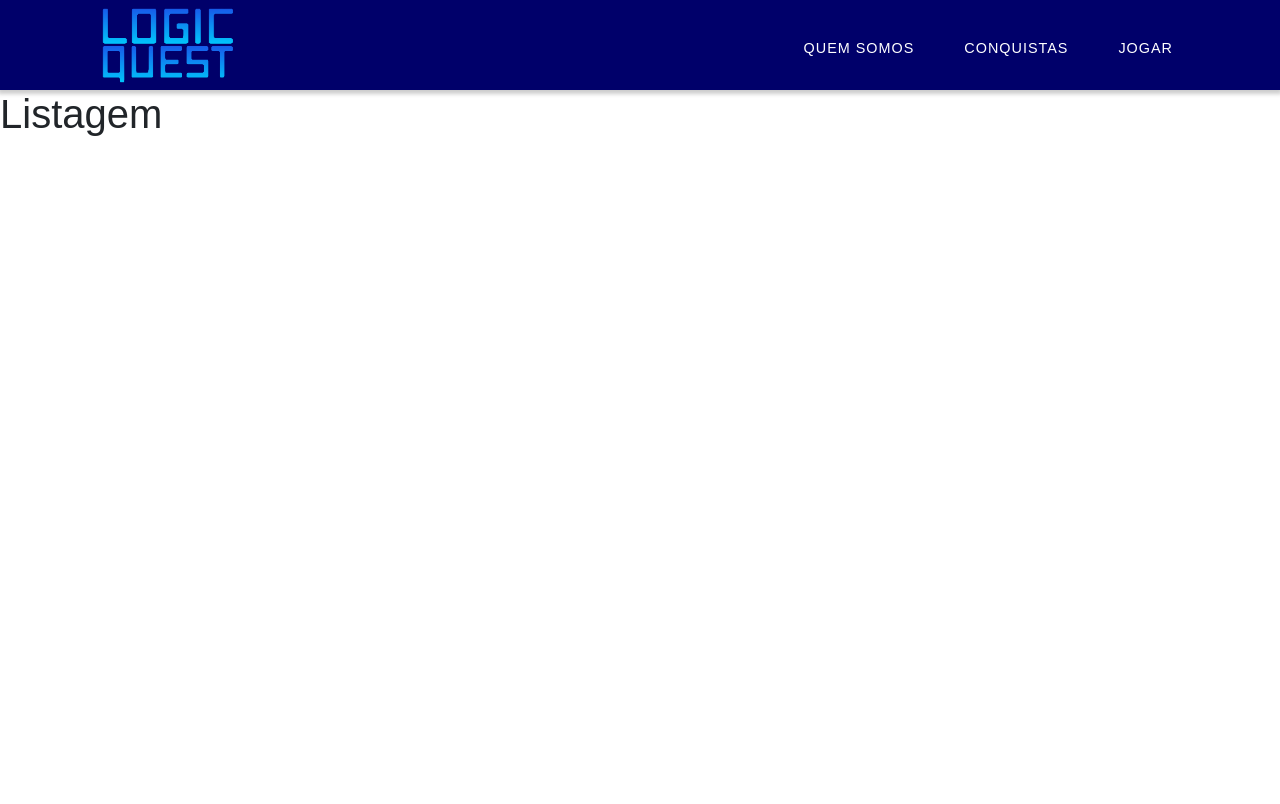
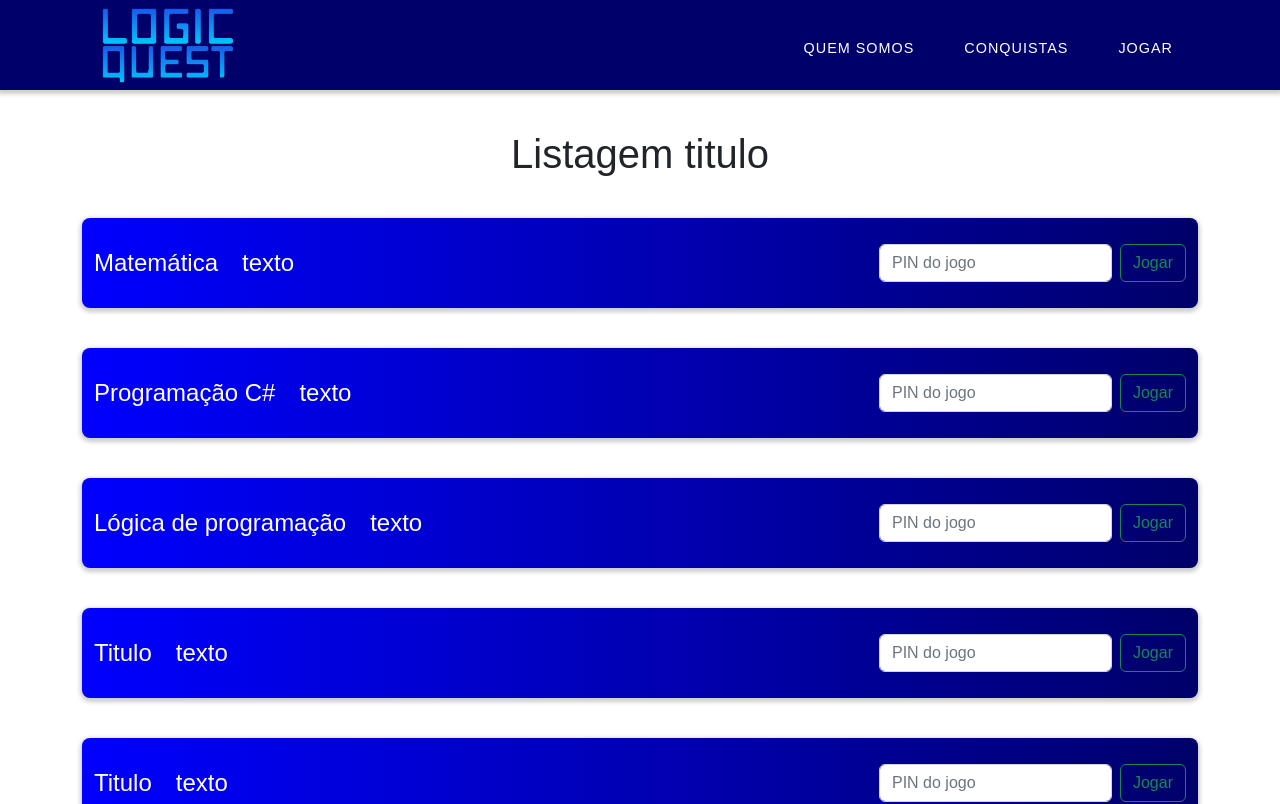
Before and after one commit to arthurmichaltchuk/logic_quest, a React (Create React App) app: page /listagem in a window 1280 px wide. Shown: the top 804 px of the page. Built offline with nearby package versions, Linux system fonts and the light colour scheme; the HTML template or start-up script is replaced by a standard one.

Commit message:
Listagem feita

```diff
--- a/src/App.js
+++ b/src/App.js
@@ -5,7 +5,7 @@ import Header from './components/Header';
 import Footer from './components/Footer';
 // import 'aos/dist/aos.css';
 import 'bootstrap/dist/css/bootstrap.min.css';
-import Listagem from './components/Listagem';
+import Listagem from './components/Listagem/Listagem';
 import SalaEspera from './components/SalaEspera';
 import Estudo from './components/Estudo/Estudo';
 import Conquistas from './components/Conquistas';
--- a/src/components/Listagem.jsx
+++ /dev/null
@@ -1,11 +0,0 @@
-import React from "react";
-
-function Listagem() {
-    return (
-        <>
-            <h1>Listagem</h1>
-        </>
-    );
-}
-
-export default Listagem;
--- /dev/null
+++ b/src/components/Listagem/Listagem.jsx
@@ -0,0 +1,25 @@
+import React from "react";
+import { Container } from "react-bootstrap";
+import ListagemItem from "./ListagemItem";
+
+function Listagem() {
+    return (
+        <>
+            <Container>
+                <h1 className="titulo">Listagem titulo</h1>
+                <ListagemItem title={'Matemática'} />
+                <ListagemItem title={'Programação C#'} />
+                <ListagemItem title={'Lógica de programação'} />
+                <ListagemItem title={'Titulo'} />
+                <ListagemItem title={'Titulo'} />
+                <ListagemItem title={'Titulo'} />
+                <ListagemItem title={'Titulo'} />
+                <ListagemItem title={'Titulo'} />
+
+            </Container>
+
+        </>
+    );
+}
+
+export default Listagem;
--- /dev/null
+++ b/src/components/Listagem/ListagemItem.jsx
@@ -0,0 +1,46 @@
+import React from "react";
+import { Col, Container, Row } from "react-bootstrap";
+import Button from 'react-bootstrap/Button';
+import Form from 'react-bootstrap/Form';
+import Nav from 'react-bootstrap/Nav';
+import Navbar from 'react-bootstrap/Navbar';
+import NavDropdown from 'react-bootstrap/NavDropdown';
+
+
+function ListagemItem(props) {
+    return (
+        <>
+            <Navbar className="listagemItem" expand="lg">
+                <Container fluid>
+                    <Navbar.Brand className="listagemItemText" href="#">{props.title}</Navbar.Brand>
+                    <Navbar.Toggle aria-controls="navbarScroll" />
+                    <Navbar.Collapse id="navbarScroll">
+                        <Nav
+                            className="me-auto my-2 my-lg-0"
+                            style={{ maxHeight: '100px' }}
+                            navbarScroll
+                        >
+
+                            <Nav.Link className="listagemItemText" href="#">
+                                texto
+                            </Nav.Link>
+                        </Nav>
+                        <Form className="d-flex">
+                            <Form.Control
+                                type="search"
+                                placeholder="PIN do jogo"
+                                className="me-2"
+                                aria-label="Search"
+                            />
+                            <Button variant="outline-success">Jogar</Button>
+                        </Form>
+                    </Navbar.Collapse>
+                </Container>
+            </Navbar>
+
+
+        </>
+    );
+}
+
+export default ListagemItem;
--- a/src/index.css
+++ b/src/index.css
@@ -133,22 +133,43 @@ nav .menu-btn:checked ~ .menu{
 }
 
 .presentationImage{
-  width: 400px;
-  margin-left: 10px;
+  width: 380px;
+  margin: 20px;
+}
+
+.listagemItem {
+  width: 100%;
+  height: 80px;
+  border-radius: 8px;
+  background-image: linear-gradient(to left, #00006a, #0000ff);
+  margin-top: 40px;
+}
+
+.listagemItemText{
+  color: #fff !important;
+  font-size: x-large !important;
+}
+
+.titulo{
+  display: flex;
+  justify-content: center;
+  margin-top: 40px;
 }
 
 .presentationBtn{
-  background-color: #ffffff !important;
-  color: #00006a !important;
+  background-color: #0099ff !important;
+  color: #ffffff   !important;
   height: 80px;
   width: 350px;
   margin-left: 35px !important;
   margin-top:50px;
+  font-size: xx-large !important;
+  font-weight: bolder !important;
 }
 
 .presentationBtn:hover{
-  background-color: #0099ff !important;
-  color: #fefeff !important;
+  background-color: limegreen !important;
+  color: #00006a !important;
 }
 
 .barra{
```
